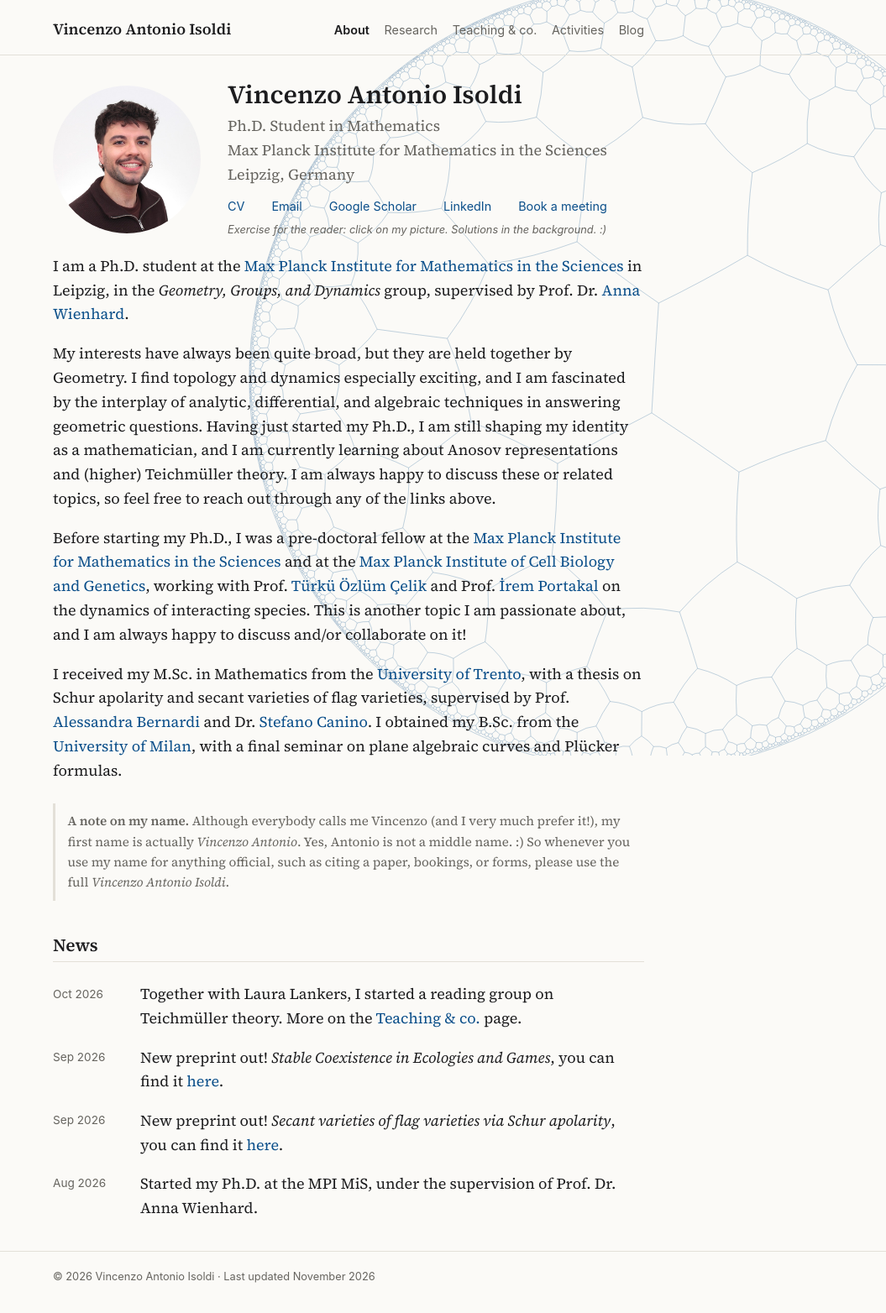
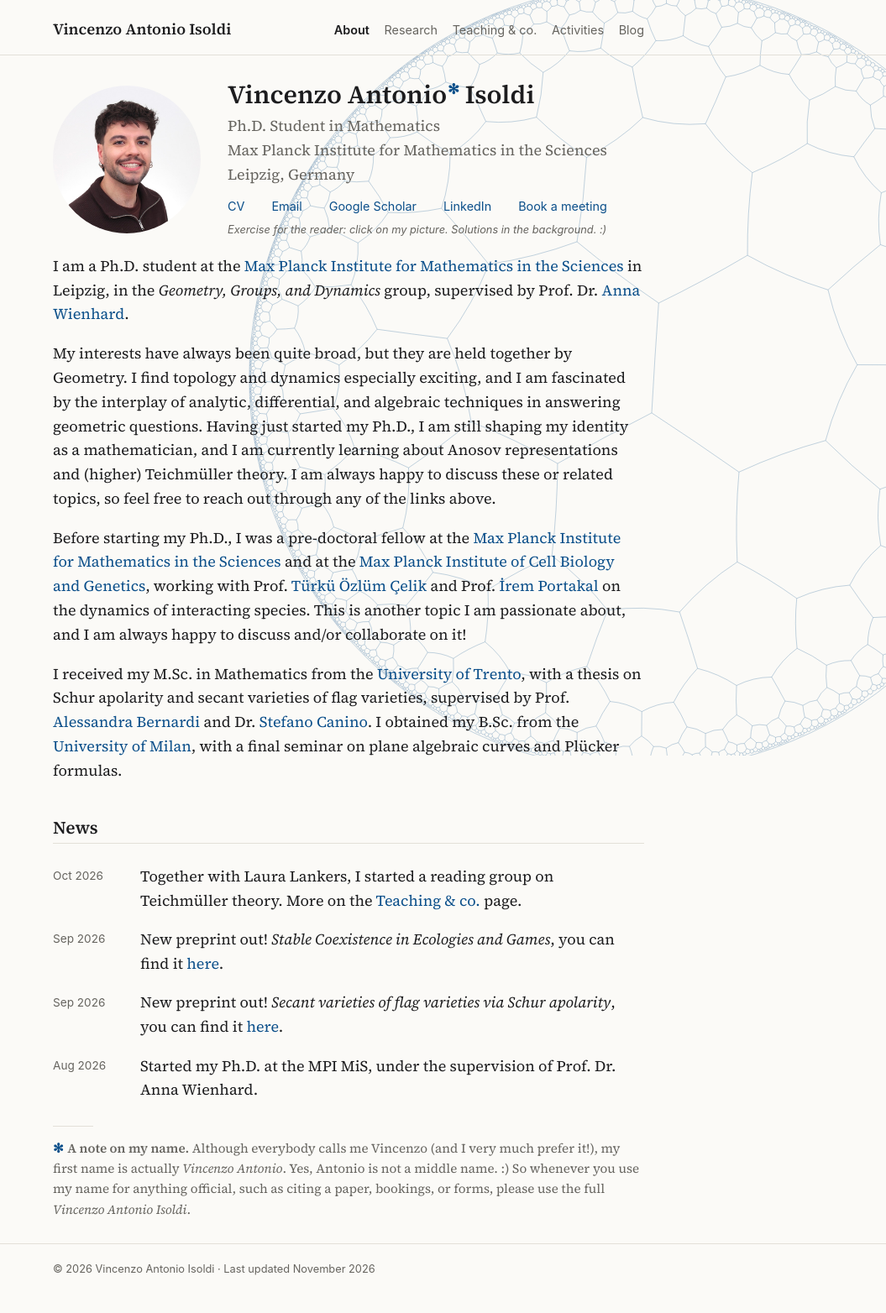
Before and after one commit to vincenzoisoldia/vincenzoisoldia.github.io, a Jekyll site: the page built from index.md, in a window 1280 px wide. Shown: the whole page at 84% size, without its empty margins (225-1280 px from the left). Built offline with Jekyll 4.4.1, drawn with Linux system fonts in a browser that asks for light colours.

Commit message:
name note

```diff
--- a/_layouts/home.html
+++ b/_layouts/home.html
@@ -6,7 +6,8 @@ layout: default
     <img src="{{ site.author.photo | relative_url }}" alt="Portrait of {{ site.author.name }}" width="600" height="600">
   </div>
   <div class="intro-text">
-    <h1 class="intro-name">{{ site.author.name }}</h1>
+    {% comment %} The star is drawn by CSS, so it never shows up in search results. {% endcomment %}
+    <h1 class="intro-name">{{ site.author.name | replace: "Antonio", "Antonio<a class='name-star' href='#name-note' aria-label='A note on my name' data-nosnippet></a>" }}</h1>
     <p class="intro-role">
       {{ site.author.role }}<br>
       <a href="{{ site.author.affiliation_url }}">{{ site.author.affiliation }}</a><br>
@@ -47,3 +48,6 @@ layout: default
   {% endfor %}
 </ul>
 {% endif %}
+
+<p class="name-note" id="name-note"><strong>A note on my name.</strong> Although everybody calls me Vincenzo (and I very much prefer it!), my first name is actually <em>Vincenzo Antonio</em>. Yes, Antonio is not a middle name. :)
+So whenever you use my name for anything official, such as citing a paper, bookings, or forms, please use the full <em>Vincenzo Antonio Isoldi</em>.</p>
--- a/assets/css/style.css
+++ b/assets/css/style.css
@@ -164,13 +164,37 @@ main.wrap > :last-child > :last-child { margin-bottom: 0; }
 .intro-role { margin: 0.25rem 0 0; color: var(--muted); }
 .intro-role a { color: inherit; }
 .intro-role a:hover { color: var(--accent); }
+/* Footnote-style note on the About page, linked from the star in the name.
+   Stars are CSS-generated, so they never appear in search results. */
 .name-note {
-  margin-top: 1.5rem;
-  padding: 0.6rem 0.9rem;
-  border-left: 3px solid var(--rule);
+  position: relative;
+  margin-top: 1.2rem; /* + the last news entry's padding = the gap to the footer */
+  padding-top: 0.9rem;
   color: var(--muted);
   font-size: 0.95rem;
 }
+.name-note::before {
+  content: "";
+  position: absolute;
+  left: 0;
+  top: 0;
+  width: 3rem;
+  height: 1px;
+  background: var(--rule);
+}
+.name-note strong::before,
+.name-star::after {
+  content: "\273B";
+  color: var(--accent);
+}
+.name-note strong::before { margin-right: 0.3em; }
+.name-star {
+  font-size: 0.55em;
+  vertical-align: super;
+  margin-left: 0.05em;
+  text-decoration: none;
+}
+.name-star:hover { text-decoration: none; opacity: 0.7; }
 .intro-hint {
   margin: 0.45rem 0 0;
   color: var(--muted);
--- a/index.md
+++ b/index.md
@@ -10,7 +10,3 @@ My interests have always been quite broad, but they are held together by Geometr
 Before starting my Ph.D., I was a pre-doctoral fellow at the [Max Planck Institute for Mathematics in the Sciences](https://www.mis.mpg.de) and at the [Max Planck Institute of Cell Biology and Genetics](https://www.mpi-cbg.de), working with Prof. [Türkü Özlüm Çelik](https://sites.google.com/view/tocj/home) and Prof. [İrem Portakal](https://www.irem-portakal.de) on the dynamics of interacting species. This is another topic I am passionate about, and I am always happy to discuss and/or collaborate on it!
 
 I received my M.Sc. in Mathematics from the [University of Trento](https://www.unitn.it/en), with a thesis on Schur apolarity and secant varieties of flag varieties, supervised by Prof. [Alessandra Bernardi](https://sites.google.com/unitn.it/alessandra-bernardi/home) and Dr. [Stefano Canino](https://sites.google.com/view/stefanocanino/home-page). I obtained my B.Sc. from the [University of Milan](https://www.unimi.it/en), with a final seminar on plane algebraic curves and Plücker formulas.
-
-
-<p class="name-note"><strong>A note on my name.</strong> Although everybody calls me Vincenzo (and I very much prefer it!), my first name is actually <em>Vincenzo Antonio</em>. Yes, Antonio is not a middle name. :)
-So whenever you use my name for anything official, such as citing a paper, bookings, or forms, please use the full <em>Vincenzo Antonio Isoldi</em>.</p>
```
